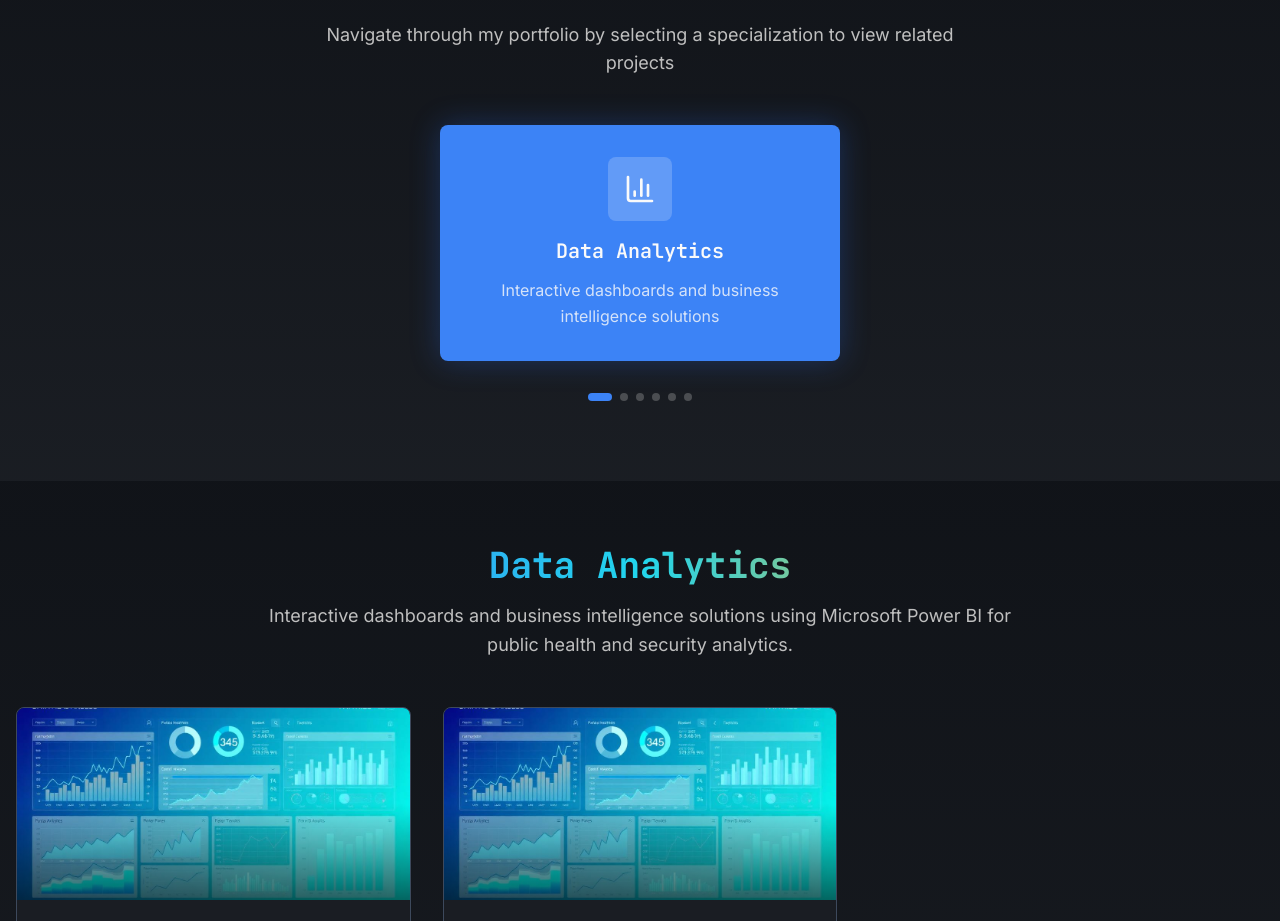
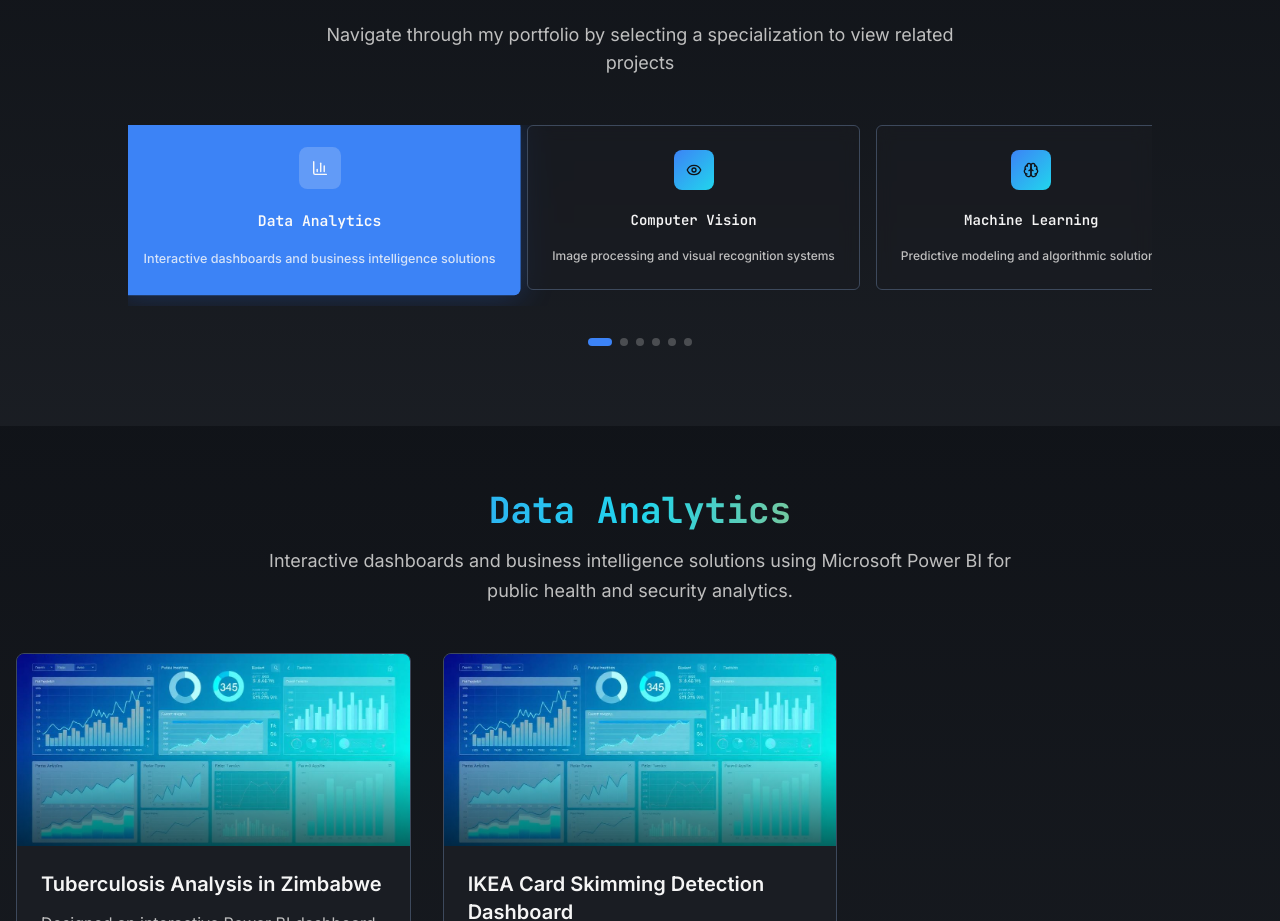
Before and after one commit to Joseph-leaf24/alexi-ai-artistry, a React (Vite) app: page / in a window 1280 px wide. Shown: the part 1700-2621 px from the top of the page. Built offline with nearby package versions, Linux system fonts and the light colour scheme.

Commit message:
Refine specialization slider
Update specialization slider to display all specializations for selection.

```diff
--- a/src/components/SpecializationSlider.tsx
+++ b/src/components/SpecializationSlider.tsx
@@ -78,26 +78,53 @@ const SpecializationSlider = ({ activeSpecialization, setActiveSpecialization }:
           </p>
         </div>
 
-        {/* Selected Specialization Display */}
+        {/* All Specializations Display */}
         <div className="max-w-5xl mx-auto">
-          <div className="flex justify-center mb-8">
-            {(() => {
-              const spec = specializations[activeSpecialization];
+          <div className="flex overflow-x-auto gap-4 pb-4 mb-8 [&::-webkit-scrollbar]:hidden [-ms-overflow-style:none] [scrollbar-width:none]">
+            {specializations.map((spec, index) => {
               const IconComponent = spec.icon;
               return (
-                <div className="bg-primary text-primary-foreground shadow-glow p-8 rounded-lg flex flex-col items-center text-center transition-all duration-300 min-w-[320px] max-w-[400px]">
-                  <div className="p-4 rounded-lg mb-4 bg-primary-foreground/20">
-                    <IconComponent className="h-8 w-8 text-primary-foreground" />
+                <Button
+                  key={spec.id}
+                  variant={activeSpecialization === index ? "default" : "outline"}
+                  className={cn(
+                    "flex-shrink-0 h-auto p-6 min-w-[280px] flex flex-col items-center text-center transition-all duration-300",
+                    activeSpecialization === index
+                      ? "bg-primary text-primary-foreground shadow-glow scale-105"
+                      : "bg-card/50 backdrop-blur border-border hover:border-primary/30 hover:shadow-soft"
+                  )}
+                  onClick={() => {
+                    setActiveSpecialization(index);
+                    scrollToSection(spec.id);
+                  }}
+                >
+                  <div className={cn(
+                    "p-3 rounded-lg mb-3 transition-all duration-300",
+                    activeSpecialization === index
+                      ? "bg-primary-foreground/20"
+                      : "bg-gradient-primary"
+                  )}>
+                    <IconComponent className={cn(
+                      "h-6 w-6",
+                      activeSpecialization === index
+                        ? "text-primary-foreground"
+                        : "text-background"
+                    )} />
                   </div>
-                  <h3 className="text-xl font-semibold mb-3 font-heading">
+                  <h3 className="text-sm font-semibold mb-2 font-heading">
                     {spec.title}
                   </h3>
-                  <p className="text-primary-foreground/80 leading-relaxed">
+                  <p className={cn(
+                    "text-xs leading-relaxed",
+                    activeSpecialization === index
+                      ? "text-primary-foreground/80"
+                      : "text-muted-foreground"
+                  )}>
                     {spec.description}
                   </p>
-                </div>
+                </Button>
               );
-            })()}
+            })}
           </div>
 
           {/* Navigation dots */}
```
